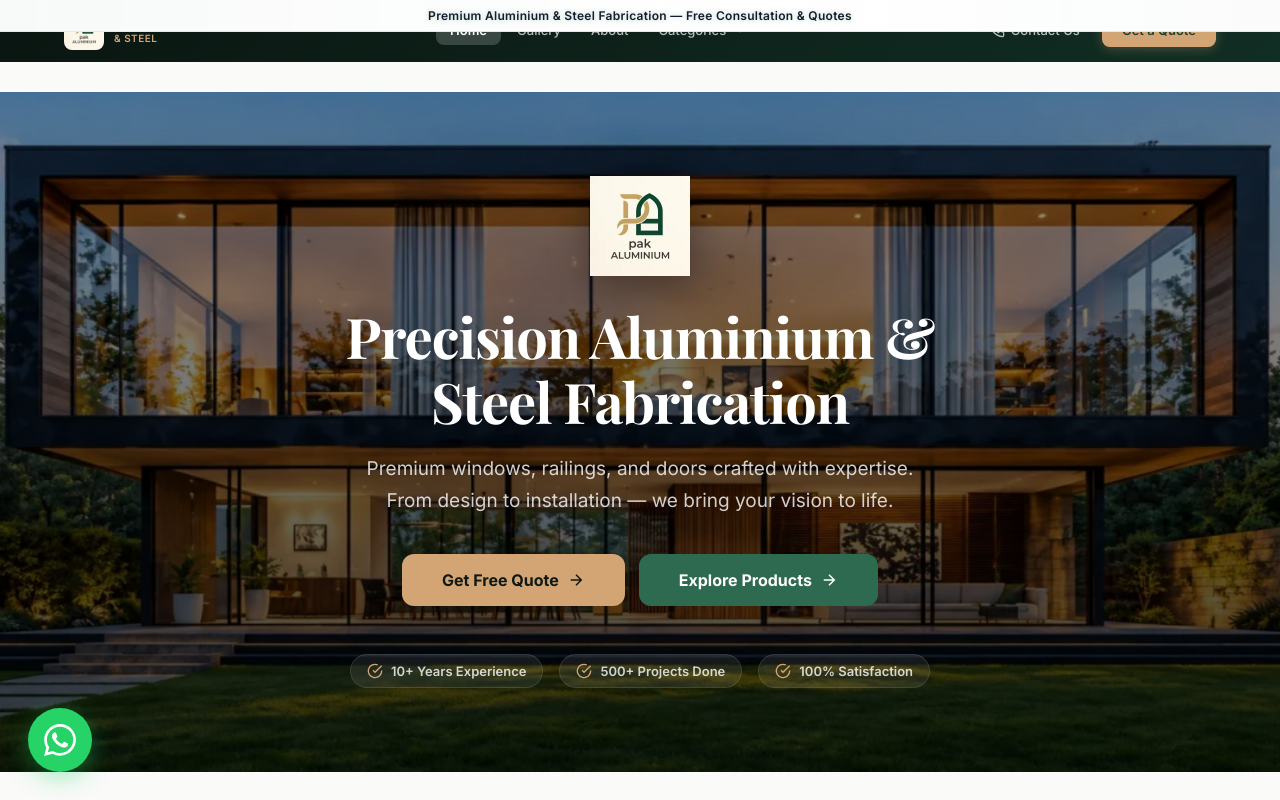
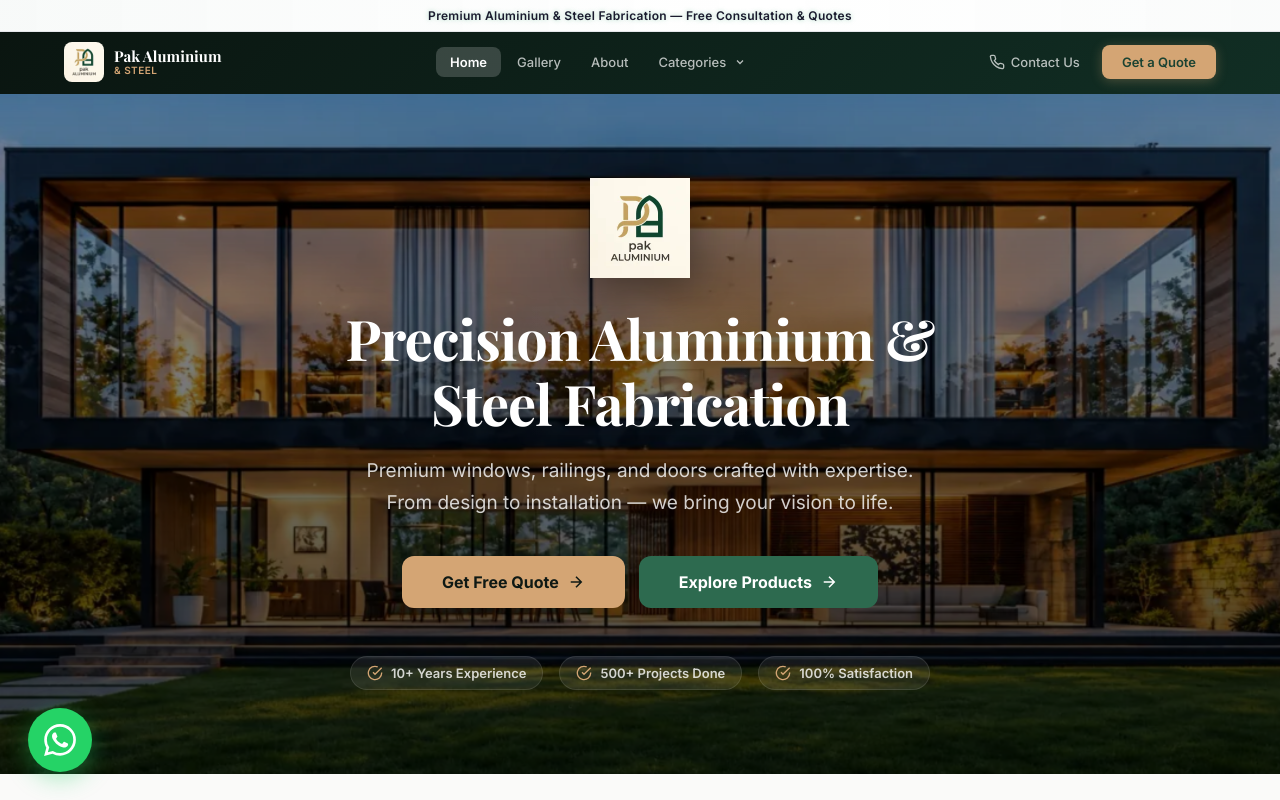
Before and after one commit to shahidburhan37-dotcom/pak-aluminium-steel, a React (Vite) app: page / in a window 1280 px wide. Shown: the top 800 px of the page. Built offline with nearby package versions, Linux system fonts and the light colour scheme.

Commit message:
revert: header back to sticky position

```diff
--- a/src/components/Layout.jsx
+++ b/src/components/Layout.jsx
@@ -11,7 +11,6 @@ export default function Layout({ children }) {
   return (
     <>
       <Navbar />
-      <div className="nav-spacer" />
       <main className="animate-page-in">
         {children}
       </main>
--- a/src/index.css
+++ b/src/index.css
@@ -148,7 +148,7 @@ button { cursor: pointer; font-family: var(--font-body); }
    NAVBAR
    ═══════════════════════════════════════════════ */
 .navbar {
-  position: fixed; top: 0; left: 0; right: 0; z-index: 1000;
+  position: sticky; top: 0; z-index: 1000;
   padding: 0;
   background: linear-gradient(135deg, #0a1510, #112e24);
   backdrop-filter: blur(24px);
@@ -179,7 +179,6 @@ button { cursor: pointer; font-family: var(--font-body); }
   transition: opacity 0.4s ease;
 }
 .navbar.scrolled .nav-gradient-line { opacity: 1; }
-.nav-spacer { height: 60px; }
 .navbar-inner {
   max-width: 1200px;
   width: 100%;
```
